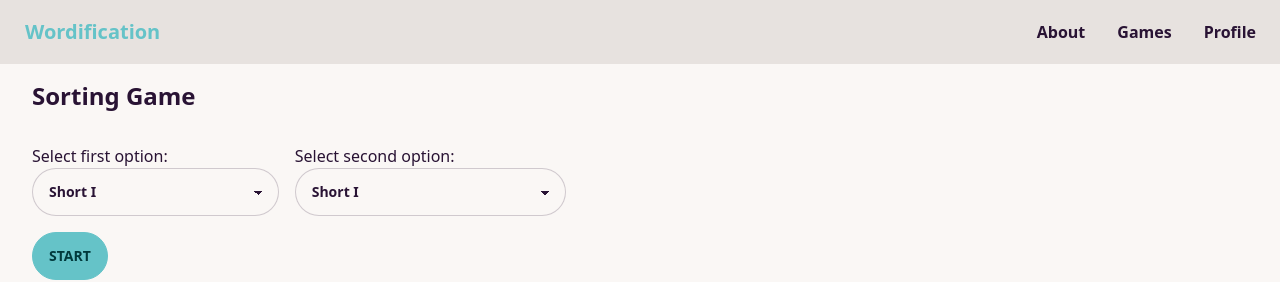
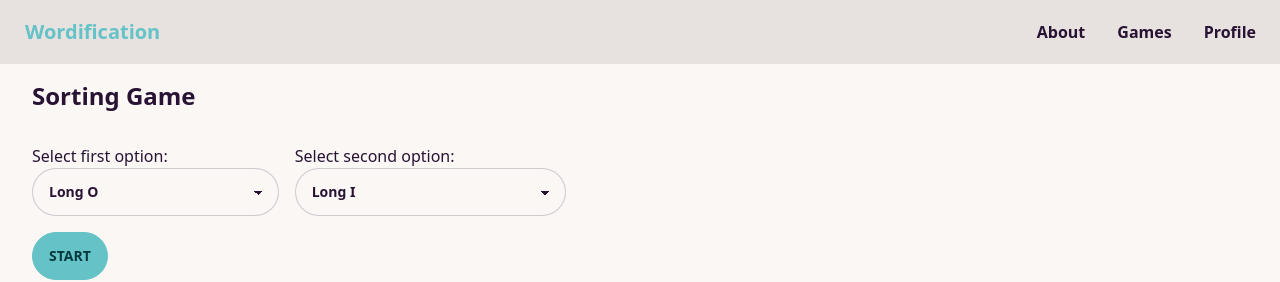
Before and after one commit to wordification/front, a Next.js app: page /games/sorting/setup in a window 1280 px wide. Shown: the top 282 px of the page. Built offline with nearby package versions, Linux system fonts and the light colour scheme.

Commit message:
feat: allow for generation of new games

```diff
--- /dev/null
+++ b/app/games/sorting/details/[id]/page.tsx
@@ -0,0 +1,18 @@
+import type { SortingGame } from "@/lib/games/sorting/types";
+
+import fetchServer from "@/lib/fetch/fetchServer";
+
+const getData = (id: string) =>
+  fetchServer<SortingGame>(`/sorting_game/${id}`).then((res) => res.json());
+
+const Page = async ({ params }: { params: { id: string } }) => {
+  const data = await getData(params.id);
+
+  return (
+    <pre>
+      <code>{JSON.stringify(data, null, 2)}</code>
+    </pre>
+  );
+};
+
+export default Page;
--- a/app/games/sorting/setup/page.tsx
+++ b/app/games/sorting/setup/page.tsx
@@ -1,4 +1,41 @@
-const Page = () => (
+"use client";
+
+import { useRouter } from "next/navigation";
+import { useState, useTransition } from "react";
+
+import type { PhonemeId } from "@/lib/games/sorting/getPhonemes";
+
+import createGame from "@/lib/games/sorting/createGame";
+import getPhonemes from "@/lib/games/sorting/getPhonemes";
+
+const Page = () => {
+  const router = useRouter();
+  const phonemeOptions = getPhonemes();
+
+  const [isPending, startTransition] = useTransition();
+  const [isFetching, setIsFetching] = useState(false);
+  const [firstPhonemeId, setFirstPhonemeId] = useState<PhonemeId>(53);
+  const [secondPhonemeId, setSecondPhonemeId] = useState<PhonemeId>(49);
+
+  // Create inline loading UI
+  const isMutating = isFetching || isPending;
+
+  const handleSubmit = async (e: React.MouseEvent) => {
+    e.preventDefault();
+    setIsFetching(true);
+
+    const data = await createGame(firstPhonemeId, secondPhonemeId).then((res) =>
+      res.json()
+    );
+    setIsFetching(false);
+    startTransition(() => {
+      // Refresh the current route and fetch new data from the server without
+      // losing client-side browser or React state.
+      router.push(`/games/sorting/details/${data.id}`);
+    });
+  };
+
+  return (
     <>
       <h2 className="text-2xl font-bold pb-4">Sorting Game</h2>
       <div className="flex py-4">
@@ -8,11 +45,28 @@ const Page = () => (
             <select
               id="option1"
               className="select select-bordered w-full max-w-xs"
+              value={firstPhonemeId}
+              disabled={isMutating}
+              onChange={(e) => {
+                e.preventDefault();
+
+                const newPhoneme = phonemeOptions.find(
+                  (option) => option.id === Number(e.target.value)
+                );
+
+                if (newPhoneme) {
+                  setFirstPhonemeId(newPhoneme.id);
+                  if (newPhoneme.id === secondPhonemeId) {
+                    setSecondPhonemeId(firstPhonemeId);
+                  }
+                }
+              }}
             >
-            <option>Short I</option>
-            <option>Long I</option>
-            <option>Short O</option>
-            <option>Long O</option>
+              {phonemeOptions.map((option) => (
+                <option key={option.id} value={option.id}>
+                  {option.name}
+                </option>
+              ))}
             </select>
           </label>
         </div>
@@ -22,19 +76,42 @@ const Page = () => (
             <select
               id="option2"
               className="select select-bordered w-full max-w-xs"
+              value={secondPhonemeId}
+              disabled={isMutating}
+              onChange={(e) => {
+                e.preventDefault();
+                const newPhoneme = phonemeOptions.find(
+                  (option) => option.id === Number(e.target.value)
+                );
+
+                if (newPhoneme) {
+                  setSecondPhonemeId(newPhoneme.id);
+                }
+              }}
             >
-            <option>Short I</option>
-            <option>Long I</option>
-            <option>Short O</option>
-            <option>Long O</option>
+              {phonemeOptions.map((option) => (
+                <option
+                  key={option.id}
+                  value={option.id}
+                  disabled={option.id === firstPhonemeId}
+                >
+                  {option.name}
+                </option>
+              ))}
             </select>
           </label>
         </div>
       </div>
-    <button className="btn btn-primary" type="submit">
+      <button
+        className={`btn btn-primary ${isMutating ? "loading" : ""}`}
+        type="submit"
+        disabled={isMutating}
+        onClick={(e) => void handleSubmit(e)}
+      >
         Start
       </button>
     </>
   );
+};
 
 export default Page;
--- /dev/null
+++ b/lib/games/sorting/createGame.ts
@@ -0,0 +1,23 @@
+import "client-only";
+
+import type { PhonemeId } from "./getPhonemes";
+import type { SortingGame } from "./types";
+
+import fetchClient from "@/lib/fetch/fetchClient";
+
+const createGame = async (phoneme1: PhonemeId, phoneme2: PhonemeId) => {
+  const res = await fetchClient<SortingGame>(
+    "http://127.0.0.1:8000/api/sorting_game/",
+    {
+      method: "POST",
+      body: new URLSearchParams({
+        phoneme1: phoneme1.toString(),
+        phoneme2: phoneme2.toString(),
+      }),
+    }
+  );
+
+  return res;
+};
+
+export default createGame;
--- /dev/null
+++ b/lib/games/sorting/getPhonemes.ts
@@ -0,0 +1,24 @@
+const MOCK_PHONEMES = [
+  {
+    id: 40,
+    name: "Short I",
+  },
+  {
+    id: 49,
+    name: "Long I",
+  },
+  {
+    id: 55,
+    name: "Short O",
+  },
+  {
+    id: 53,
+    name: "Long O",
+  },
+] as const;
+
+export type PhonemeId = typeof MOCK_PHONEMES[number]["id"];
+
+const getPhonemes = () => MOCK_PHONEMES;
+
+export default getPhonemes;
--- /dev/null
+++ b/lib/games/sorting/types.ts
@@ -0,0 +1,30 @@
+type Word = {
+  id: number;
+  str_word: string;
+  int_grade_level: number;
+  arrint_phonemes: string[];
+  arrstr_graphemes: string[];
+  int_num_syllables: number;
+  arrstr_syllables: string[];
+  arrstr_sentences: string[];
+};
+
+type WordElement = {
+  id: number;
+  word: Word;
+  boolBeingTested: boolean;
+  tested_grapheme: string;
+  boolComplete: boolean;
+  game: number;
+};
+
+export type SortingGame = {
+  id: number;
+  words: WordElement[];
+  date: Date;
+  level: number;
+  intPhonemeOne: number;
+  intPhonemeTwo: number;
+  intNumWordsForEachPhoneme: number;
+  player: number;
+};
```
Lines whose indentation alone changed are shown as unchanged.
